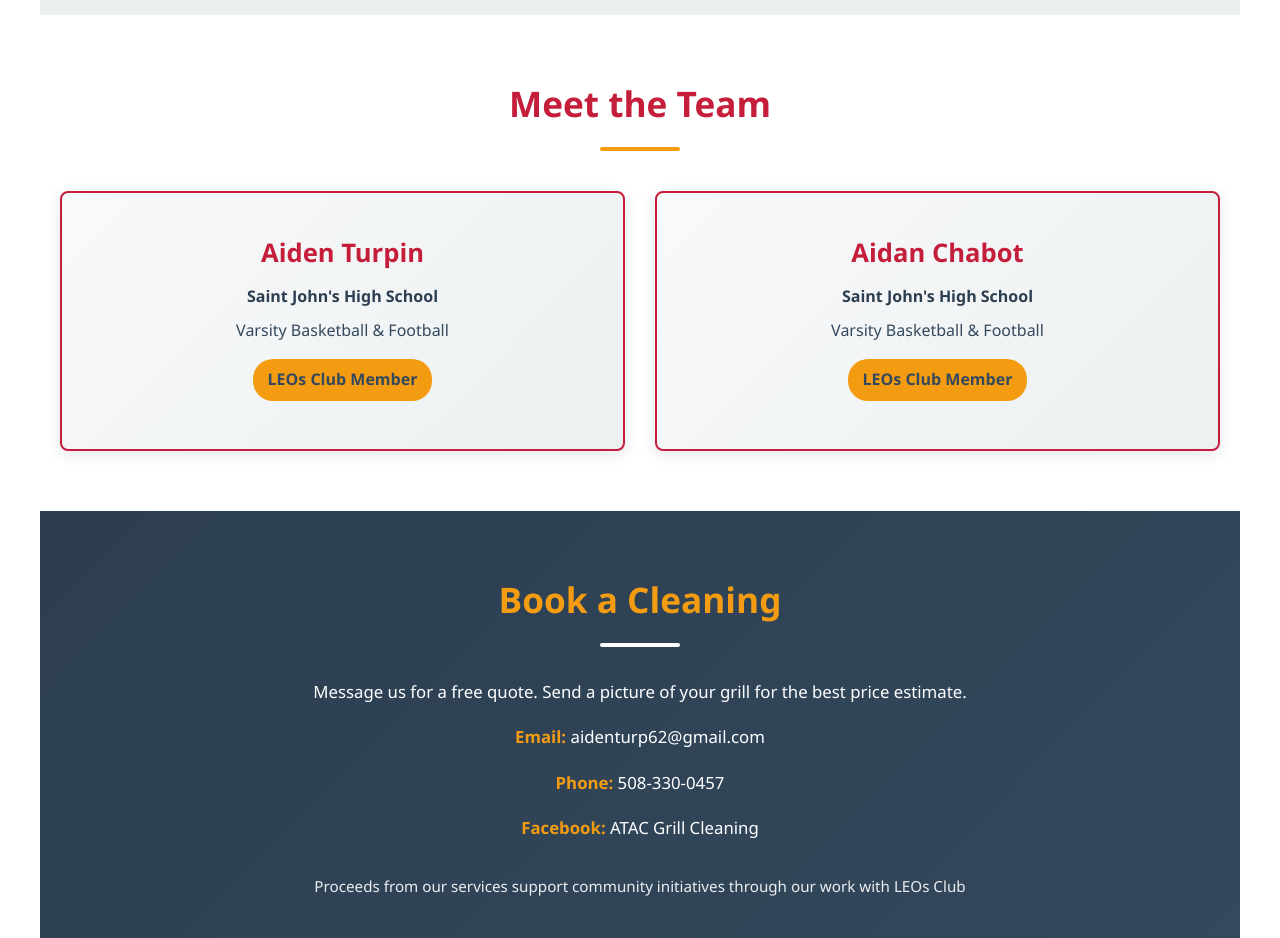
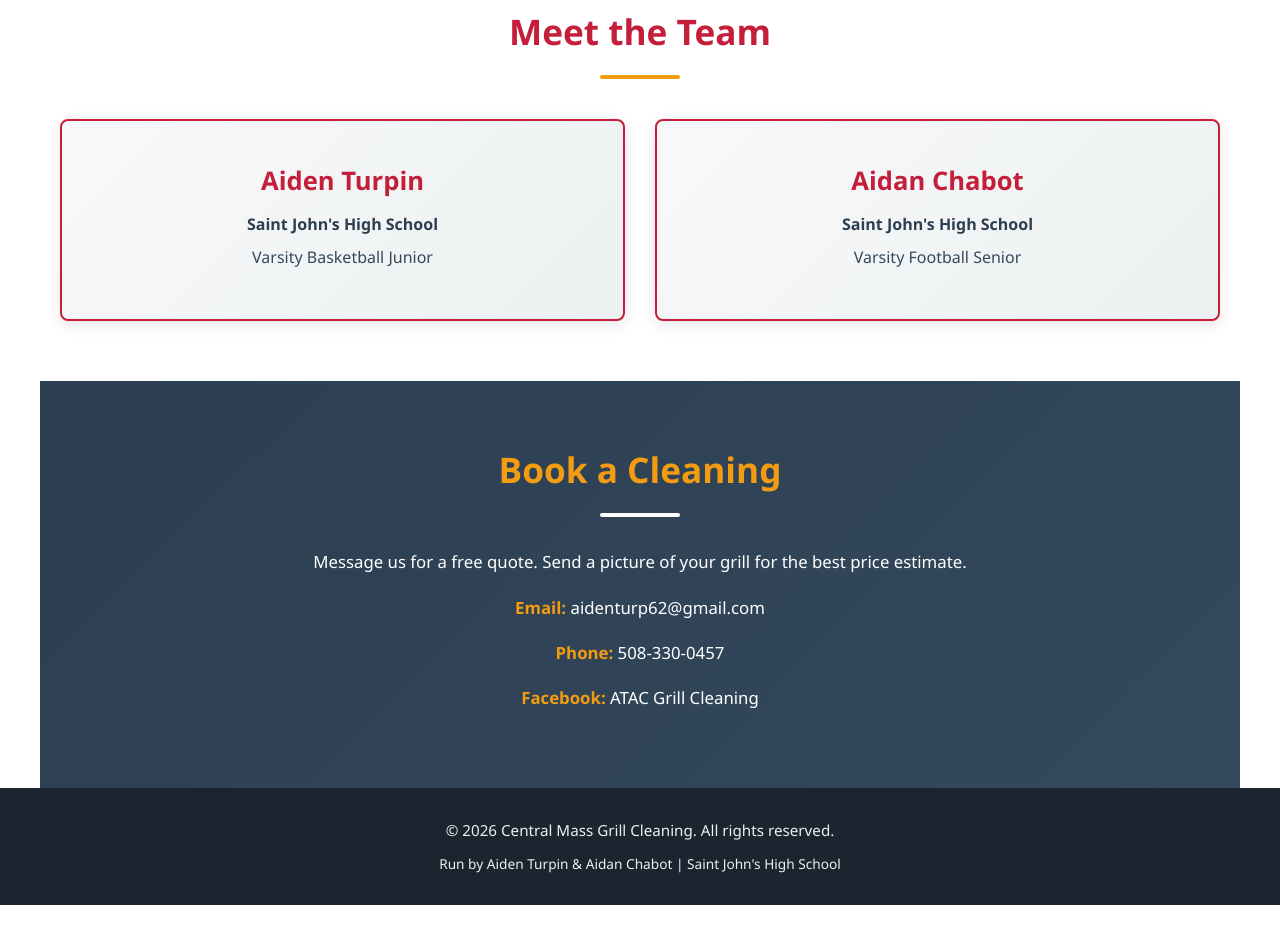
Before and after one commit to atacgrillcleaning/atac-grill-cleaning, a plain HTML site: page index.html in a window 1280 px wide. Shown: the part 1859-2797 px from the top of the page. After the commit the page ends 2764 px from the top, so only its background shows below. Drawn offline with Linux system fonts and the light colour scheme.

Commit message:
Update team information - remove LEOs club and add specific sports and grades

```diff
--- a/index.html
+++ b/index.html
@@ -22,7 +22,7 @@
       your grill ready for cookouts.
     </p>
     <p style="margin-top: 20px; font-style: italic; color: #555;">
-      Proudly run by Aiden Turpin and Aidan Chabot, varsity athletes at Saint John's High School
+      Proudly run by Aiden Turpin and Aidan Chabot, student athletes at Saint John's High School
     </p>
   </section>
 
@@ -54,8 +54,7 @@
     <h2>Why Choose Us?</h2>
     <ul>
       <li>Local Saint John's High School students</li>
-      <li>Varsity basketball and football athletes</li>
-      <li>Active in LEOs Club for community service</li>
+      <li>Dedicated student athletes</li>
       <li>Affordable prices</li>
       <li>Fast and reliable service</li>
       <li>Perfect for summer cookouts</li>
@@ -68,14 +67,12 @@
       <div class="team-card">
         <h3>Aiden Turpin</h3>
         <p><strong>Saint John's High School</strong></p>
-        <p>Varsity Basketball & Football</p>
-        <p class="leo-badge">LEOs Club Member</p>
+        <p>Varsity Basketball Junior</p>
       </div>
       <div class="team-card">
         <h3>Aidan Chabot</h3>
         <p><strong>Saint John's High School</strong></p>
-        <p>Varsity Basketball & Football</p>
-        <p class="leo-badge">LEOs Club Member</p>
+        <p>Varsity Football Senior</p>
       </div>
     </div>
   </section>
@@ -87,10 +84,6 @@
     <p><strong>Email:</strong> aidenturp62@gmail.com</p>
     <p><strong>Phone:</strong> 508-330-0457</p>
     <p><strong>Facebook:</strong> ATAC Grill Cleaning</p>
-
-    <p style="margin-top: 30px; font-size: 0.95em; opacity: 0.9;">
-      Proceeds from our services support community initiatives through our work with LEOs Club
-    </p>
   </section>
 
   <footer>
```
